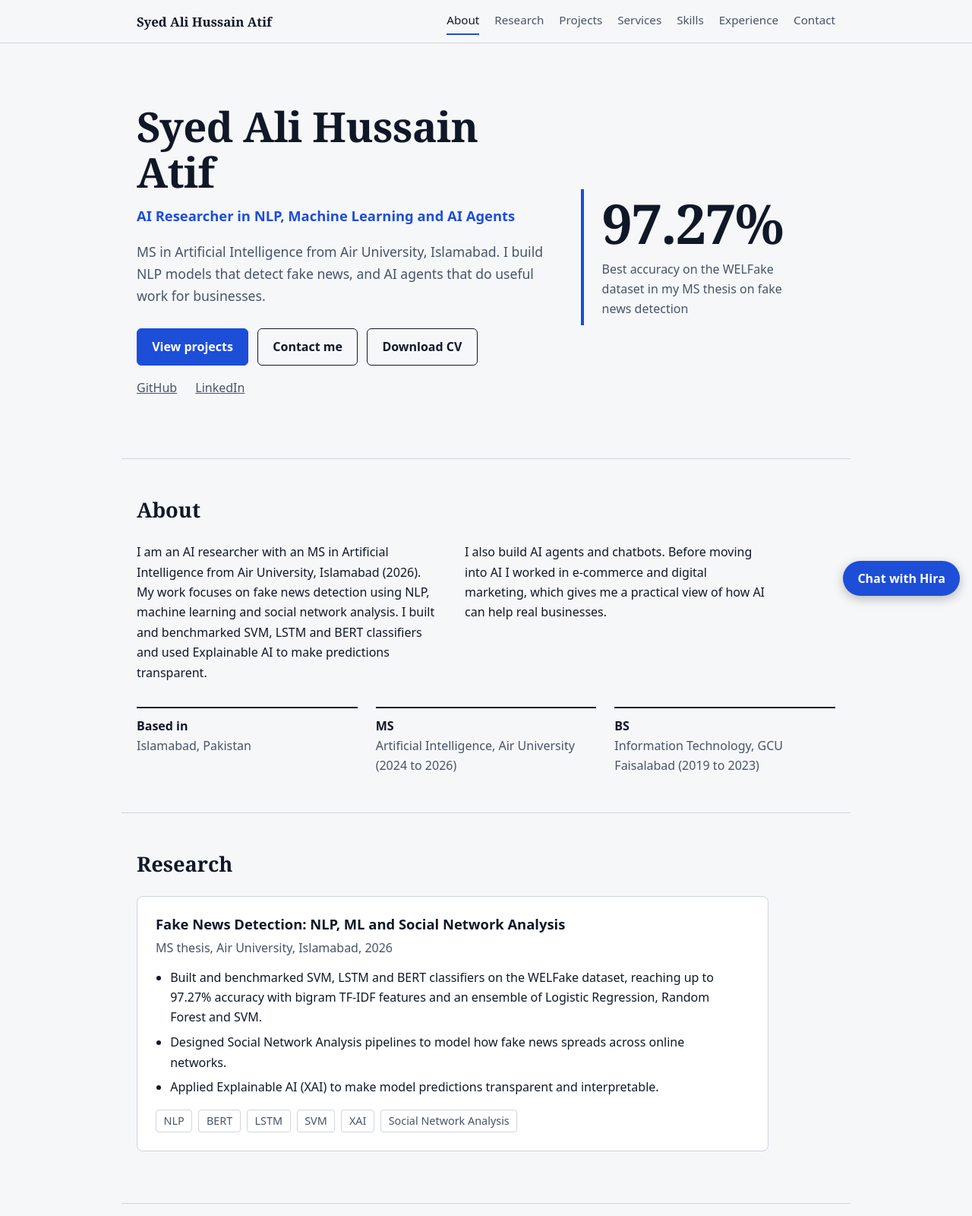
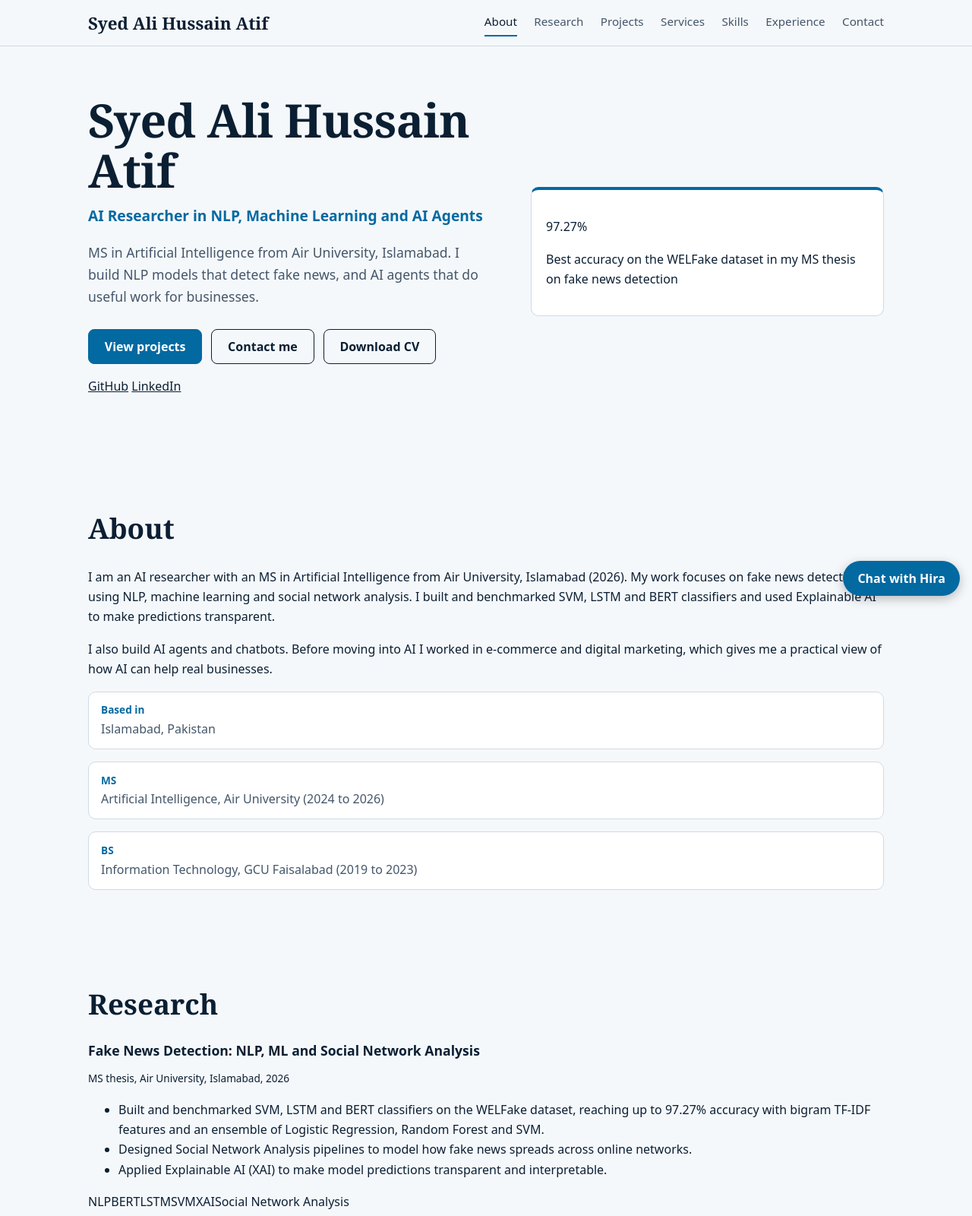
Before and after one commit to syedalihussain12/syed-ali-hussain-portfolio, a plain HTML site: page index.html in a window 1280 px wide. Shown: the top 1600 px of the page at 76% size. Drawn offline with Linux system fonts and the light colour scheme.

Commit message:
Add files via upload

```diff
--- a/css/chat.css
+++ b/css/chat.css
@@ -1,5 +1,4 @@
-.hira{--hira-fg:#fff}
-@media(prefers-color-scheme:dark){.hira{--hira-fg:#0e1420}}
+.hira{--hira-fg:var(--on-acc,#fff)}
 .hira-toggle{position:fixed;right:1rem;bottom:calc(1rem + env(safe-area-inset-bottom,0px));z-index:20;background:var(--acc);color:var(--hira-fg);border:0;border-radius:999px;padding:.75rem 1.2rem;font:600 1rem var(--sans);cursor:pointer;box-shadow:0 4px 14px rgba(0,0,0,.25)}
 .hira-toggle:hover{filter:brightness(.92)}
 .hira-panel{position:fixed;right:1rem;bottom:calc(4.5rem + env(safe-area-inset-bottom,0px));z-index:20;width:min(380px,calc(100vw - 2rem));height:min(520px,calc(100vh - 7rem));display:flex;flex-direction:column;background:var(--surf);color:var(--ink);border:1px solid var(--line);border-radius:12px;box-shadow:0 12px 32px rgba(0,0,0,.3);overflow:hidden}
--- a/css/style.css
+++ b/css/style.css
@@ -1,57 +1,60 @@
-:root{--bg:#f6f7f9;--ink:#101828;--mute:#475467;--line:#d0d5dd;--acc:#1d4ed8;--surf:#fff;--serif:Georgia,"Times New Roman",serif;--sans:system-ui,-apple-system,"Segoe UI",Roboto,Arial,sans-serif}
-@media(prefers-color-scheme:dark){:root{--bg:#0e1420;--ink:#e8ecf4;--mute:#a3adc2;--line:#27324a;--acc:#7aa2ff;--surf:#141c2c}}
+:root{--bg:#f5f8fb;--alt:#eaf1f7;--surf:#fff;--ink:#0b1f33;--mute:#44566a;--line:#cfdae6;--acc:#0369a1;--on-acc:#fff;--serif:Georgia,"Times New Roman",serif;--sans:system-ui,-apple-system,"Segoe UI",Roboto,Arial,sans-serif}
+[data-theme=dark]{--bg:#0a1622;--alt:#0e1d2c;--surf:#10202f;--ink:#e6eef7;--mute:#a9bccd;--line:#1f3347;--acc:#38bdf8;--on-acc:#0a1622}
 *{box-sizing:border-box}html{scroll-behavior:smooth;scroll-padding-top:4.5rem}
 @media(prefers-reduced-motion:reduce){html{scroll-behavior:auto}}
 body{margin:0;background:var(--bg);color:var(--ink);font:1rem/1.65 var(--sans)}
-.wrap{max-width:60rem;margin:0 auto;padding:0 1.25rem}
+.wrap{max-width:68rem;margin:0 auto;padding:0 1.25rem}
 a{color:inherit}a:focus-visible,button:focus-visible{outline:3px solid var(--acc);outline-offset:3px}
-.skip{position:absolute;left:-999px}.skip:focus{left:1rem;top:1rem;background:var(--surf);padding:.5rem 1rem;z-index:10}
-.top{position:sticky;top:0;z-index:5;background:var(--bg);border-bottom:1px solid var(--line)}
-.bar{display:flex;align-items:center;justify-content:space-between;min-height:3.5rem}
-.brand{font:700 1.05rem var(--serif);text-decoration:none}
-nav{display:flex;gap:1.25rem}nav a{text-decoration:none;color:var(--mute);font-size:.95rem;padding:.25rem 0;border-bottom:2px solid transparent}
+.skip{position:absolute;left:-999px}.skip:focus{left:1rem;top:1rem;background:var(--surf);padding:.5rem 1rem;z-index:30}
+.top{position:sticky;top:0;z-index:15;background:var(--bg);border-bottom:1px solid var(--line)}
+.bar{display:flex;align-items:center;justify-content:space-between;gap:1rem;min-height:3.75rem}
+.brand{font:700 1.4rem var(--serif);text-decoration:none}.brand span{color:var(--acc)}
+nav{display:flex;gap:1.4rem}nav a{text-decoration:none;color:var(--mute);font-size:.95rem;padding:.25rem 0;border-bottom:2px solid transparent}
 nav a:hover,nav a.on{color:var(--ink);border-color:var(--acc)}
-.menu{display:none;background:none;border:1px solid var(--line);color:var(--ink);padding:.4rem .8rem;border-radius:6px;font:inherit}
-.hero{display:grid;grid-template-columns:1.6fr 1fr;gap:3rem;align-items:center;padding-top:5rem;padding-bottom:4rem}
-h1{font:700 clamp(2.2rem,5vw,3.4rem)/1.1 var(--serif);margin:0 0 .75rem;letter-spacing:-.01em}
-.role{font-size:1.15rem;color:var(--acc);margin:0 0 1rem;font-weight:600}
-.lead{max-width:36rem;color:var(--mute);font-size:1.1rem}
-.actions{display:flex;flex-wrap:wrap;gap:.75rem;margin:1.75rem 0 1rem}
-.btn{display:inline-block;padding:.65rem 1.2rem;border:1px solid var(--ink);border-radius:6px;text-decoration:none;font-weight:600}
+.tools{display:flex;gap:.5rem}.pill{background:none;border:1px solid var(--line);color:var(--ink);padding:.4rem .9rem;border-radius:99px;font:inherit;font-size:.9rem;cursor:pointer}
+.pill:hover{border-color:var(--acc)}.menu{display:none}
+.kicker{color:var(--acc);font-weight:700;font-size:.9rem;margin:0 0 .5rem}
+h1{font:700 clamp(2.4rem,5.5vw,3.8rem)/1.08 var(--serif);margin:0 0 .75rem;letter-spacing:-.01em}
+h2{font:700 clamp(1.7rem,3.4vw,2.3rem)/1.2 var(--serif);margin:0 0 1.75rem;max-width:36rem}
+h3{font:600 1.1rem/1.35 var(--sans);margin:0 0 .4rem}
+.hero{display:grid;grid-template-columns:1.15fr 1fr;gap:3rem;align-items:center;padding-top:4rem;padding-bottom:4.5rem}
+.role{font-size:1.2rem;font-weight:600;color:var(--acc);margin:0 0 1rem}
+.lead{color:var(--mute);font-size:1.1rem;max-width:34rem}
+.actions{display:flex;flex-wrap:wrap;gap:.75rem;margin:1.75rem 0 0}
+.btn{display:inline-block;padding:.7rem 1.3rem;border:1px solid var(--ink);border-radius:8px;background:none;color:var(--ink);font:600 1rem var(--sans);text-decoration:none;cursor:pointer}
 .btn:hover{background:var(--ink);color:var(--bg)}
-.btn.primary{background:var(--acc);border-color:var(--acc);color:#fff}.btn.primary:hover{filter:brightness(.9);background:var(--acc);color:#fff}
-.links a{margin-right:1.25rem;color:var(--mute)}
-.stat{border-left:4px solid var(--acc);padding:.5rem 0 .5rem 1.5rem}
-.num{font:700 clamp(3rem,7vw,4.5rem)/1 var(--serif);margin:0;letter-spacing:-.02em}
-.cap{color:var(--mute);margin:.75rem 0 0;max-width:16rem}
-.sec{padding-top:3rem;padding-bottom:3rem;border-top:1px solid var(--line)}
-h2{font:700 1.7rem var(--serif);margin:0 0 1.5rem}
-h3{font:600 1.15rem/1.35 var(--sans);margin:0 0 .35rem}
-.cols{display:grid;grid-template-columns:1fr 1fr;gap:2rem;max-width:52rem}.cols p{margin:0}
-.facts{display:grid;grid-template-columns:repeat(3,1fr);gap:1.5rem;margin:2rem 0 0}
-.facts div{border-top:2px solid var(--ink);padding-top:.6rem}
-dt{font-weight:600}dd{margin:0;color:var(--mute)}
-.item{background:var(--surf);border:1px solid var(--line);border-radius:8px;padding:1.5rem;margin-bottom:1.25rem;max-width:52rem}
-.item p,.item ul{max-width:46rem}.item ul{padding-left:1.2rem;margin:.75rem 0}.item li{margin-bottom:.4rem}
-.meta{color:var(--mute);margin:0 0 .75rem}
-.badge{font:600 .8rem var(--sans);border:1px solid var(--acc);color:var(--acc);border-radius:99px;padding:.1rem .6rem;margin-left:.5rem;vertical-align:middle}
-.tags{display:flex;flex-wrap:wrap;gap:.5rem;margin:1rem 0 0}.tags span{border:1px solid var(--line);border-radius:4px;padding:.15rem .6rem;font-size:.9rem;color:var(--mute)}
+.btn.primary{background:var(--acc);border-color:var(--acc);color:var(--on-acc)}.btn.primary:hover{filter:brightness(.9);background:var(--acc);color:var(--on-acc)}
+.btn.ghost{border-color:var(--line)}
+.hero-art{position:relative;justify-self:center;width:min(100%,24rem)}
+.portrait{position:relative;z-index:2;aspect-ratio:1/1.12;background:#05080d;border-radius:12rem 12rem 1.5rem 1.5rem;overflow:hidden;border:4px solid var(--surf);box-shadow:0 18px 40px rgba(5,20,40,.25)}
+.portrait img{width:100%;height:100%;object-fit:cover;display:block}
+.deco{position:absolute;color:var(--acc);z-index:1}
+.d1{width:56px;top:-10px;right:-18px}.d2{width:34px;bottom:70px;left:-26px}.d3{width:48px;bottom:-18px;right:6px;opacity:.7}
+.dots{position:absolute;z-index:1;width:110px;height:110px;top:34px;left:-34px;background:radial-gradient(var(--acc) 2px,transparent 2.5px) 0 0/16px 16px;opacity:.5}
+.badge-card{position:absolute;z-index:3;left:-1.5rem;bottom:1.5rem;background:var(--surf);border:1px solid var(--line);border-radius:12px;padding:.7rem 1rem;box-shadow:0 10px 24px rgba(5,20,40,.18);display:flex;flex-direction:column}
+.badge-card strong{font:700 1.6rem/1 var(--serif);color:var(--acc)}.badge-card span{font-size:.75rem;color:var(--mute)}
+.sec{padding-top:4rem;padding-bottom:4rem}.sec.alt{background:var(--alt);padding:4rem 0}
+.about{display:grid;grid-template-columns:1.5fr 1fr;gap:2.5rem;align-items:start}.about p{margin:0 0 1rem}
+.facts{display:grid;gap:1rem;margin:0}.facts div{background:var(--surf);border:1px solid var(--line);border-radius:10px;padding:.8rem 1rem}
+dt{font-weight:700;font-size:.85rem;color:var(--acc)}dd{margin:0;color:var(--mute)}
+.stats{display:grid;grid-template-columns:repeat(4,1fr);gap:1rem;margin-top:2.5rem}
+.stat{background:var(--surf);border:1px solid var(--line);border-top:4px solid var(--acc);border-radius:10px;padding:1.2rem}
+.stat strong{display:block;font:700 2rem/1.1 var(--serif);margin-bottom:.35rem}.stat span{color:var(--mute);font-size:.9rem}
+.skill-groups{display:grid;grid-template-columns:repeat(3,1fr);gap:1.75rem 2rem}
+.chips{display:flex;flex-wrap:wrap;gap:.5rem;margin:.5rem 0 0}.chips span{background:var(--surf);border:1px solid var(--line);border-radius:99px;padding:.2rem .8rem;font-size:.9rem;color:var(--mute)}
+.cards{display:grid;grid-template-columns:repeat(2,1fr);gap:1.25rem}.cards.three{grid-template-columns:repeat(3,1fr)}
+.svc,.proj{background:var(--surf);border:1px solid var(--line);border-radius:12px;padding:1.6rem;display:flex;flex-direction:column;gap:.35rem}
+.svc svg{width:44px;height:44px;color:var(--acc);margin-bottom:.5rem}.svc p,.proj p{color:var(--mute);margin:0 0 .6rem}.svc .textlink{margin-top:auto}
+.meta{font-size:.85rem}.tag{font:600 .75rem var(--sans);border:1px solid var(--acc);color:var(--acc);border-radius:99px;padding:.1rem .6rem;margin-left:.4rem;vertical-align:middle}
 .textlink{color:var(--acc);font-weight:600;text-underline-offset:3px}
-.intro{color:var(--mute);margin:-.75rem 0 1.5rem}
-.grid{display:grid;grid-template-columns:1fr 1fr;gap:0;border:1px solid var(--line);border-radius:8px;overflow:hidden;background:var(--surf)}
-.svc{padding:1.5rem;border-right:1px solid var(--line);border-bottom:1px solid var(--line)}
-.svc:nth-child(2n){border-right:0}.svc:nth-child(n+3){border-bottom:0}
-.svc p{color:var(--mute);margin:.25rem 0 1rem}
-.skills{display:grid;grid-template-columns:11rem 1fr;gap:.9rem 1.5rem;max-width:52rem;margin:0}
-.timeline{list-style:none;margin:0;padding:0 0 0 1.5rem;border-left:2px solid var(--line);max-width:52rem}
+.linkbtn{background:none;border:0;padding:0;font:inherit;font-weight:600;cursor:pointer;margin-right:1.25rem;text-decoration:underline;text-underline-offset:3px}
+.timeline{list-style:none;margin:0;padding:0 0 0 1.5rem;border-left:2px solid var(--line);max-width:50rem}
 .timeline li{position:relative;padding-bottom:2rem}.timeline li:last-child{padding-bottom:0}
-.timeline li::before{content:"";position:absolute;left:-1.95rem;top:.5rem;width:.7rem;height:.7rem;border-radius:50%;background:var(--acc)}
-.when{margin:0;color:var(--acc);font-weight:600;font-size:.95rem}
-.timeline ul{padding-left:1.2rem;margin:.5rem 0 0}.timeline li li{padding:0;margin-bottom:.4rem}.timeline li li::before{display:none}
-.foot{display:flex;justify-content:space-between;padding-top:1.5rem;padding-bottom:2.5rem;border-top:1px solid var(--line);color:var(--mute);font-size:.95rem}
-@media(max-width:760px){
-.menu{display:block}nav{display:none;position:absolute;top:3.5rem;left:0;right:0;flex-direction:column;gap:0;background:var(--bg);border-bottom:1px solid var(--line);padding:.5rem 1.25rem}
-nav.open{display:flex}nav a{padding:.7rem 0}
-.hero,.cols,.facts,.grid,.skills{grid-template-columns:1fr}.hero{padding-top:3rem;gap:2rem}
-.svc{border-right:0!important;border-bottom:1px solid var(--line)!important}.svc:last-child{border-bottom:0!important}
-.skills{gap:.2rem}.skills dd{margin-bottom:.8rem}}
+.timeline li::before{content:"";position:absolute;left:-1.95rem;top:.45rem;width:.75rem;height:.75rem;border-radius:50%;background:var(--acc)}
+.when{margin:0;color:var(--acc);font-weight:700;font-size:.9rem}.timeline ul{padding-left:1.2rem;margin:.5rem 0 0}.timeline li li{padding:0;margin-bottom:.4rem}.timeline li li::before{display:none}
+.contact{display:grid;grid-template-columns:1.2fr 1fr;gap:2.5rem;align-items:center}
+.foot{display:flex;justify-content:space-between;padding-top:1.5rem;padding-bottom:2.5rem;color:var(--mute);font-size:.95rem}
+@media(max-width:860px){
+.menu{display:inline-block}nav{display:none;position:absolute;top:3.75rem;left:0;right:0;flex-direction:column;gap:0;background:var(--bg);border-bottom:1px solid var(--line);padding:.5rem 1.25rem}nav.open{display:flex}nav a{padding:.7rem 0}
+.hero,.about,.contact{grid-template-columns:1fr}.hero{padding-top:2.5rem;gap:2.5rem}.hero-art{order:-1;width:min(78%,18rem)}
+.stats{grid-template-columns:repeat(2,1fr)}.skill-groups,.cards,.cards.three{grid-template-columns:1fr}}
```
